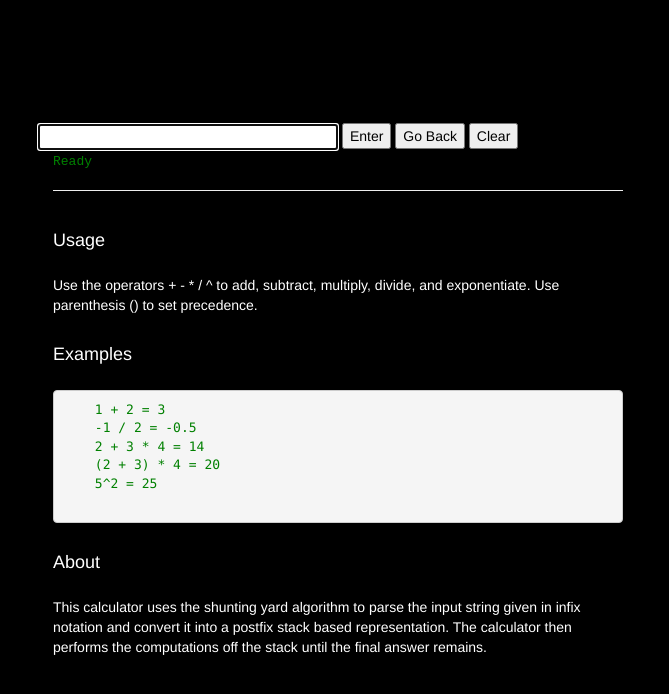
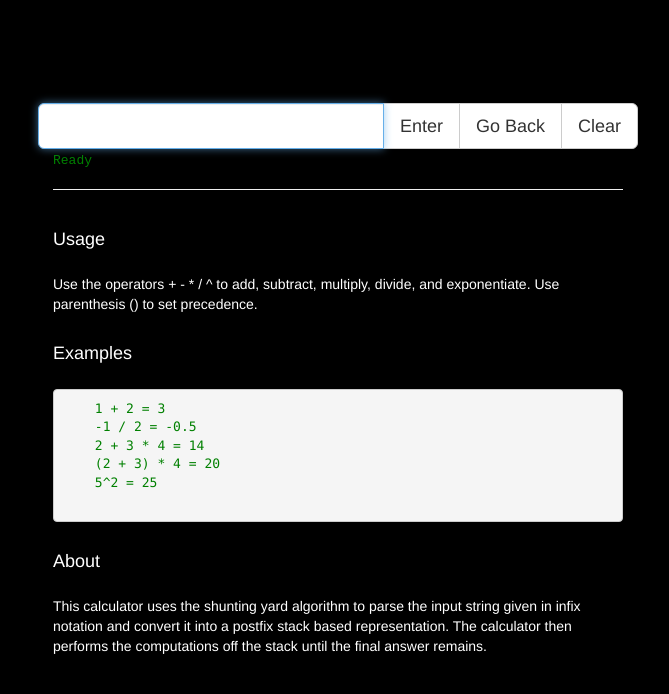
Before and after one commit to Motardo/calc, a website: page web/index.html in a window 1280 px wide. Shown: the part 102-796 px from the top of the page, without its empty margins (302-971 px from the left). Drawn offline with nearby package versions, Linux system fonts and the light colour scheme.

Commit message:
Make input and buttons larger

```diff
--- a/web/body.html
+++ b/web/body.html
@@ -20,12 +20,17 @@
         </div>
       </div>
     </div>
-    <div class="row" id="form-row">
+    <div class="row">
       <form action="#">
-        <input id="input" type="text" name="input"/>
-        <button id="enter" type="submit">Enter</button>
-        <button id="back">Go Back</button>
-        <button id="clear">Clear</button>
+        <div class="input-group input-group-lg">
+          <input id="input" type="text" class="form-control" aria-label="...">
+          <div class="input-group-btn">
+            <!-- Buttons -->
+            <button class="btn btn-default" id="enter" type="submit">Enter</button>
+            <button class="btn btn-default" id="back">Go Back</button>
+            <button class="btn btn-default" id="clear">Clear</button>
+          </div>
+        </div>
       </form>
     </div>
     <div><span id="msg"></span></div>
--- a/web/style.css
+++ b/web/style.css
@@ -13,13 +13,6 @@ body {
   padding-bottom: 15px;
 }
 
-#calc-container {
-}
-
-form {
-  display: inline-block;
-}
-
 #msg {
   color: green;
   font: medium monospace;
@@ -30,13 +23,12 @@ form {
   bottom: 10px;
   width: 100%;
   color: green;
-  font-family: monospace;
+  font: 20px monospace;
   text-align: left;
 }
 
 #input {
-  width: 300px;
-  font-family: monospace;
+  font: 20px monospace;
 }
 
 button, input {
@@ -44,7 +36,7 @@ button, input {
 }
 
 #output-container {
-  height: 120px;
+  height: 100px;
   position: relative;
 }
 
```
